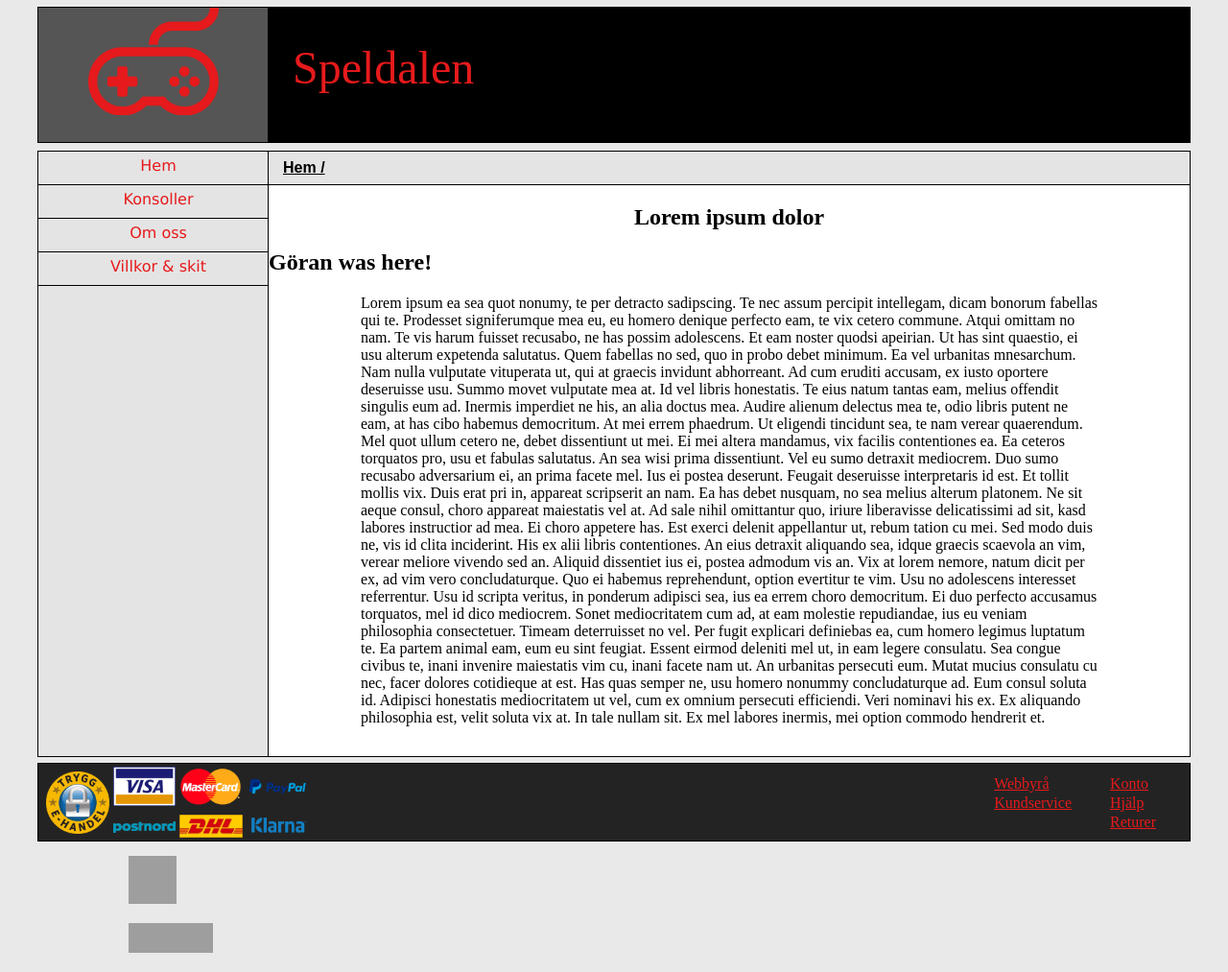
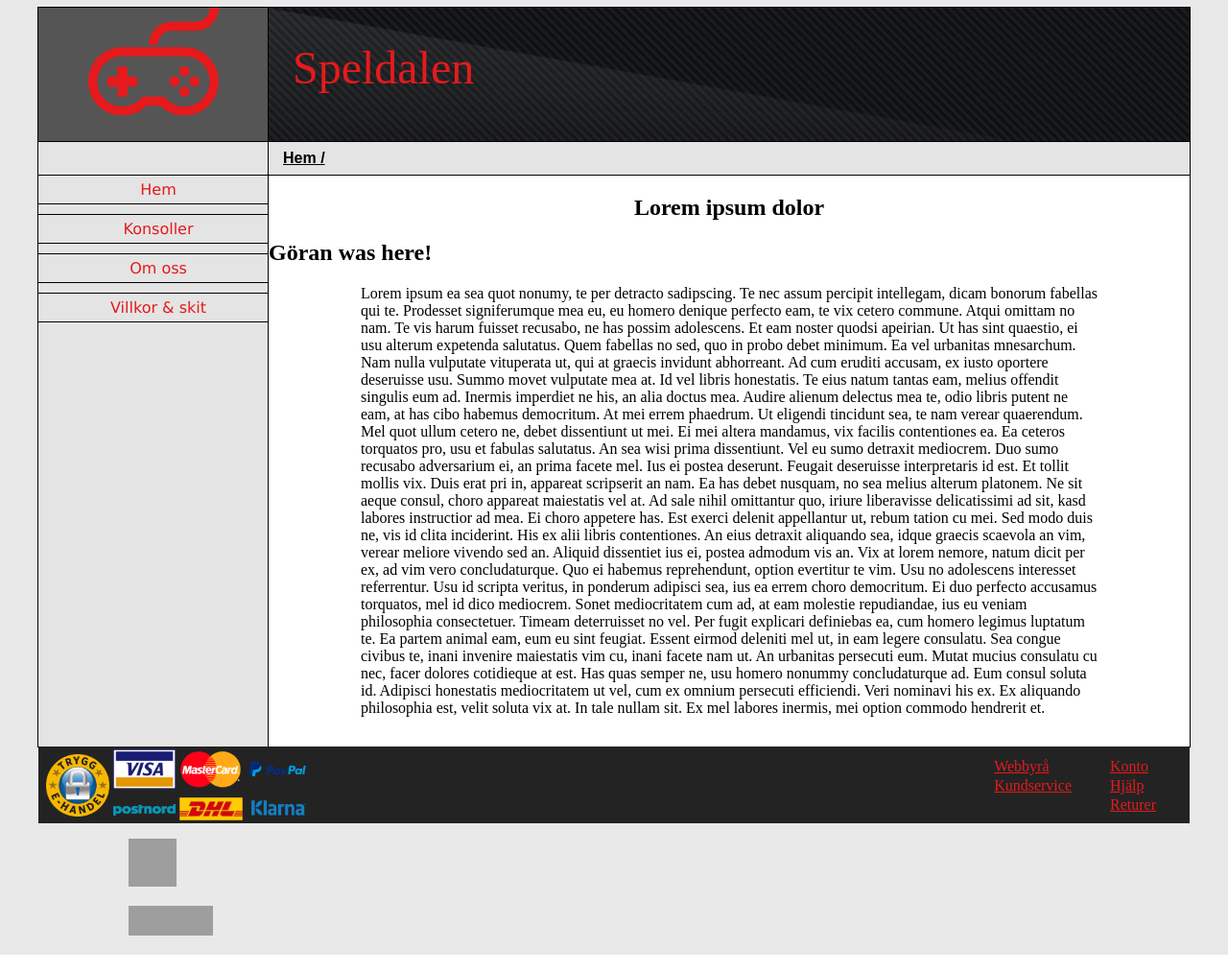
Before and after one commit to Tony322/projektsida, a PHP site: page /index.php in a window 1280 px wide. Shown: the whole page at 96% size. Run offline with PHP 8.4, Linux system fonts and the light colour scheme; grey boxes are pictures that could not be loaded.

Commit message:
Ändrad header loggan och css

```diff
--- a/hemstyle.css
+++ b/hemstyle.css
@@ -65,6 +65,7 @@ fieldset {
 
 }
 
+
 /* end sid specifikt */
 
 
@@ -89,9 +90,10 @@ margin:auto;
 #header {
 width:80%;
 height:140px;
-background-color:#000000;
+background-image: url("bilder/banner.png");
 float:left;
 outline:1px solid black;
+
 
 }
 
@@ -104,6 +106,11 @@ padding-top:35px;
 
 }
 
+/*#header img {
+	height: auto;
+	width: 100%;
+}*/
+
 #nav {
 width:20%;
 height:630px;
@@ -111,19 +118,21 @@ float:left;
 background-color:#E4E4E4;
 outline:1px solid black;
 overflow:hidden;
-margin-top: 10px;
 }
 
 #sidenavlist {
  list-style: none;
  list-style-position:outside;
  margin: 0px;
+ margin-top: 34px;
  padding: 0px;
 }
 
 #sidenavlist li {
  border-bottom:1px solid black;
+ border-top:1px solid black;
  text-align: center;
+ margin-top: 10px;
 }
 
 #sidenavlist li a{
@@ -131,7 +140,7 @@ display: block;
 margin: 0px;
 padding: 5px;
 width: 100%;
-height: 24px;
+height: 100%;
 color:#E61A1C;
 text-decoration: none;
 font-family: Verdana;
@@ -145,7 +154,6 @@ font-weight: bold;
 
 
 #mainnav {
-margin-top: 10px;
 width:80%;
 height:35px;
 float:left;
@@ -168,8 +176,6 @@ width:100%;
 height:80px;
 float:left;
 background-color:#232323;
-margin-top: 8px;
-outline: 1px solid black;
 
 }
 
```
Also changed, not shown: bilder/banner.png (added).
